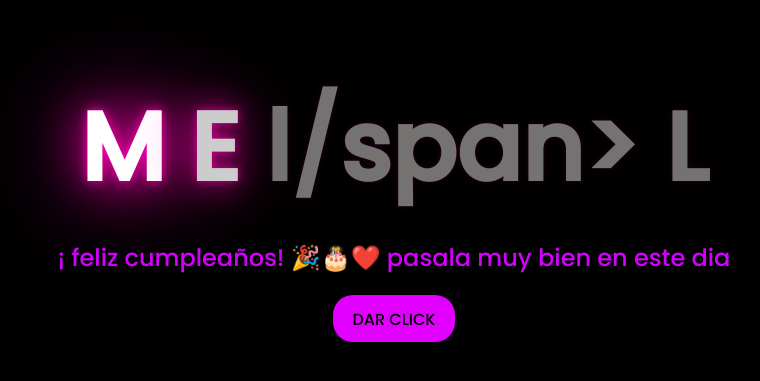
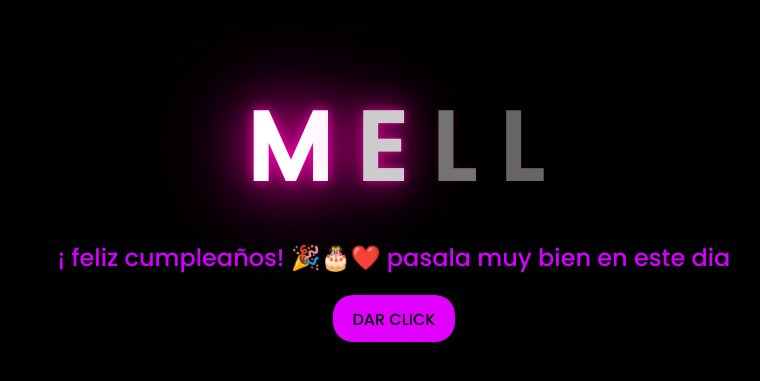
Before and after one commit to Brainy112/mell, a plain HTML site: page index.html in a window 1280 px wide. Shown: the part 189-570 px from the top of the page, without its empty margins (246-1006 px from the left). Drawn offline with Linux system fonts and the light colour scheme.

Commit message:
Update index.html

```diff
--- a/index.html
+++ b/index.html
@@ -18,7 +18,7 @@
 
         <span>M</span>
         <span>E</span>
-        <span>l/span>
+        <span>L</span>
         <span>L</span>
 
 
```
